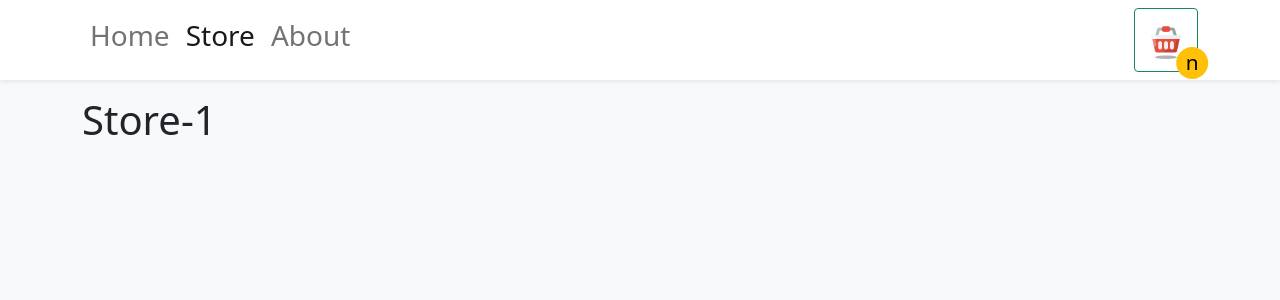
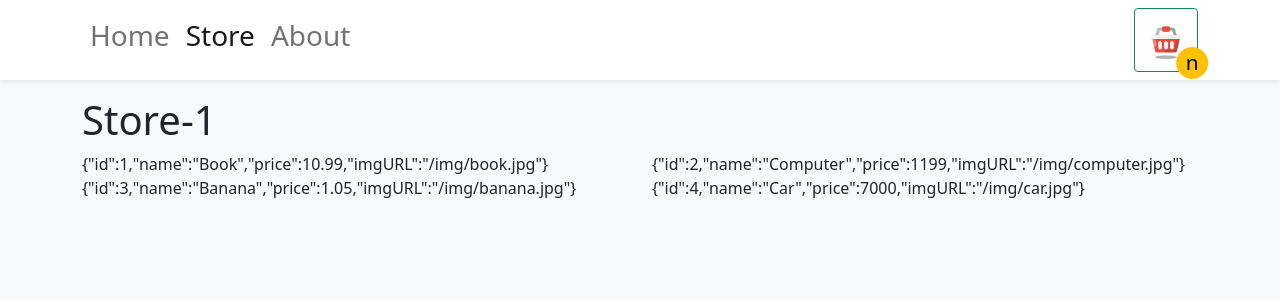
Before and after one commit to Pavel-SS/shopping-cart, a React (Vite) app: page /store in a window 1280 px wide. Shown: the top 300 px of the page. Built offline with nearby package versions, Linux system fonts and the light colour scheme.

Commit message:
Update Store.tsx

```diff
--- a/src/pages/Store.tsx
+++ b/src/pages/Store.tsx
@@ -1,7 +1,22 @@
+import { Col, Row } from "react-bootstrap"
+import storeItems from "../data/items.json"
 export const Store = () => {
     return (
-        <h1>
-            Store-1
-        </h1>
+        <>
+            <h1>
+                Store-1
+            </h1>
+            <Row>
+                {
+                    storeItems.map(item=>{
+                        return(
+                            <Col>
+                                {JSON.stringify(item)}
+                            </Col>
+                        )
+                    })
+                }
+            </Row>
+        </>
     )
 }
```
